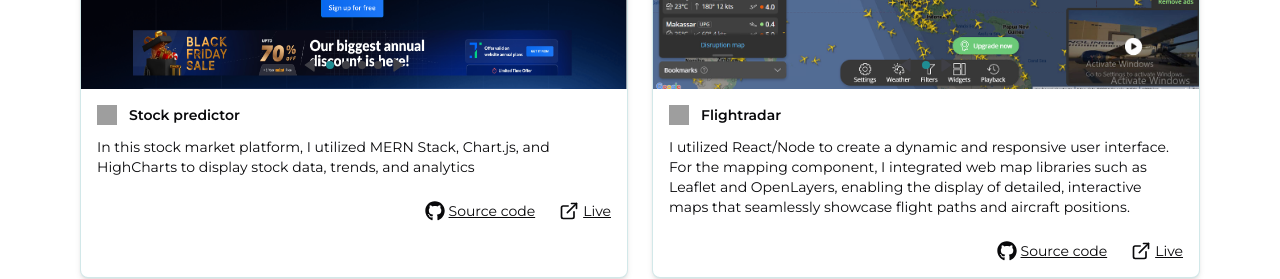
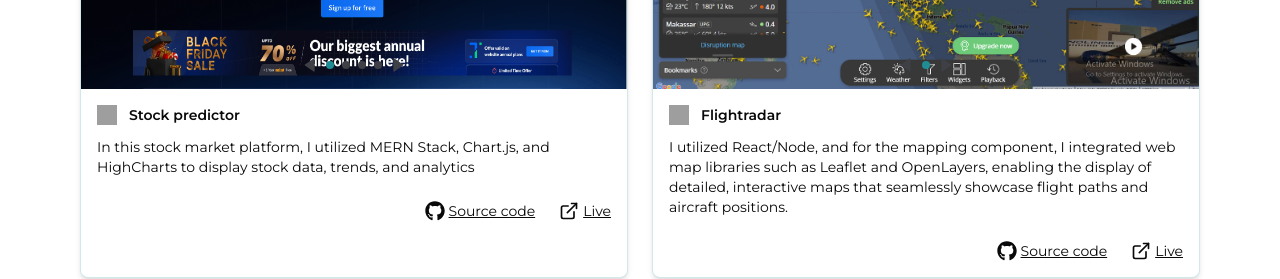
Before and after one commit to joelgenaro/portfolio-joel, a Next.js app: page /projects in a window 1280 px wide. Shown: the part 1440-1719 px from the top of the page. Built offline with nearby package versions, Linux system fonts and the light colour scheme; grey boxes are pictures that could not be loaded.

Commit message:
ManikirShop

```diff
--- a/src/data/projects.ts
+++ b/src/data/projects.ts
@@ -111,7 +111,7 @@ export const PROJECTS_CARD: ProjectCardProps[] = [
     favicon: "/images/projects/logos/kanban.ico",
     imageUrl: ["/images/projects/img_20241204.png"],
     description:
-      "I utilized React/Node to create a dynamic and responsive user interface. For the mapping component, I integrated web map libraries such as Leaflet and OpenLayers, enabling the display of detailed, interactive maps that seamlessly showcase flight paths and aircraft positions.",
+      "I utilized React/Node, and for the mapping component, I integrated web map libraries such as Leaflet and OpenLayers, enabling the display of detailed, interactive maps that seamlessly showcase flight paths and aircraft positions.",
     sourceCodeHref: "https://github.com/joelgenaro/FlightTradar",
     liveWebsiteHref: "https://www.flightradar24.com",
   },
```
